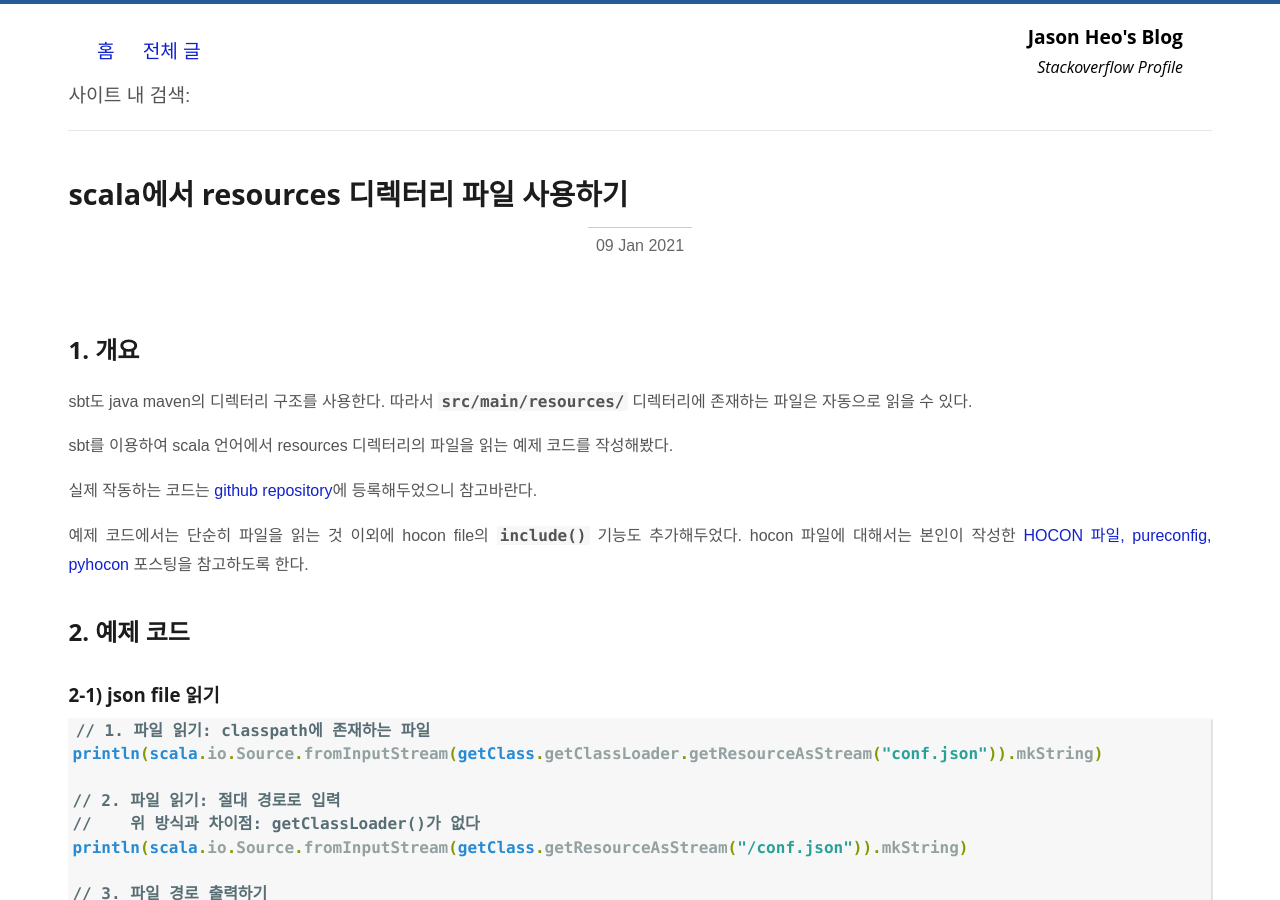
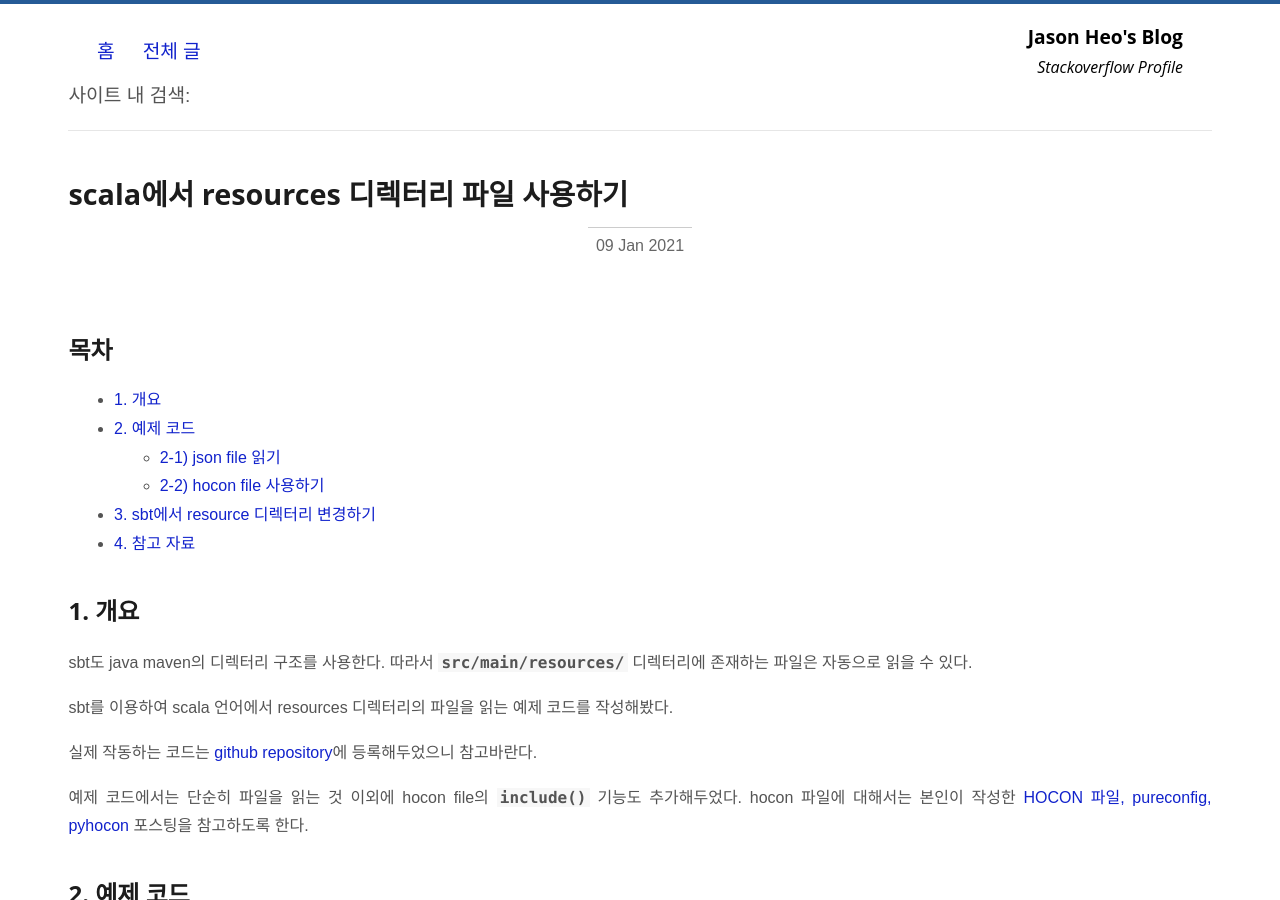
Before and after one commit to jason-heo/jason-heo.github.io, a Jekyll site: the page built from _posts/2021-01-09-scala-working-with-resources.md, in a window 1280 px wide and 900 px high. Built offline with Jekyll 4.4.1, drawn with Linux system fonts in a browser that asks for light colours; comment, search, counter and statistics services are not loaded.

Commit message:
toc 추가

```diff
--- a/_posts/2021-01-09-scala-working-with-resources.md
+++ b/_posts/2021-01-09-scala-working-with-resources.md
@@ -3,6 +3,15 @@ layout: post
 title: "scala에서 resources 디렉터리 파일 사용하기"
 categories: "programming"
 ---
+
+## 목차
+
+- [1. 개요](#1-개요)
+- [2. 예제 코드](#2-예제-코드)
+  - [2-1) json file 읽기](#2-1-json-file-읽기)
+  - [2-2) hocon file 사용하기](#2-2-hocon-file-사용하기)
+- [3. sbt에서 resource 디렉터리 변경하기](#3-sbt에서-resource-디렉터리-변경하기)
+- [4. 참고 자료](#4-참고-자료)
 
 ## 1. 개요
 
```
